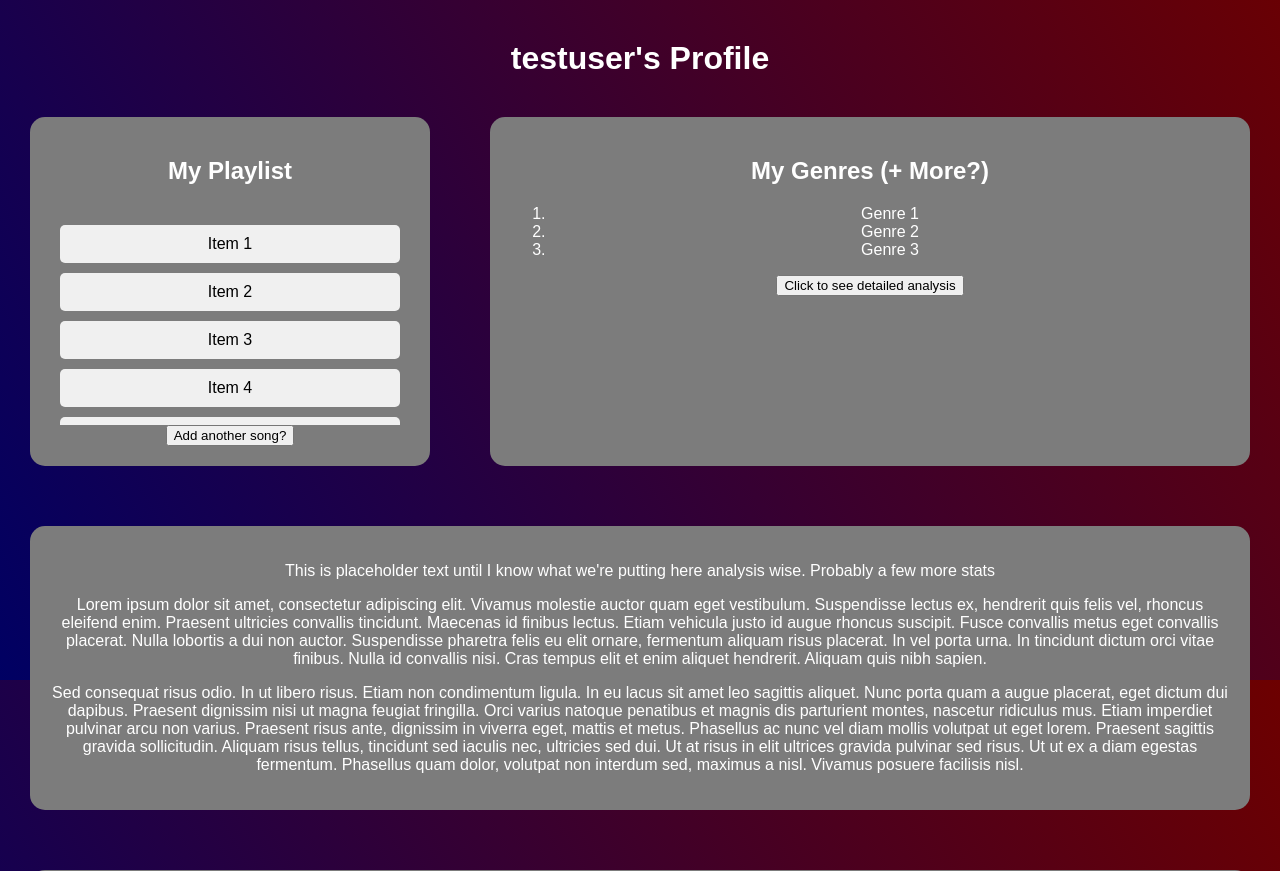
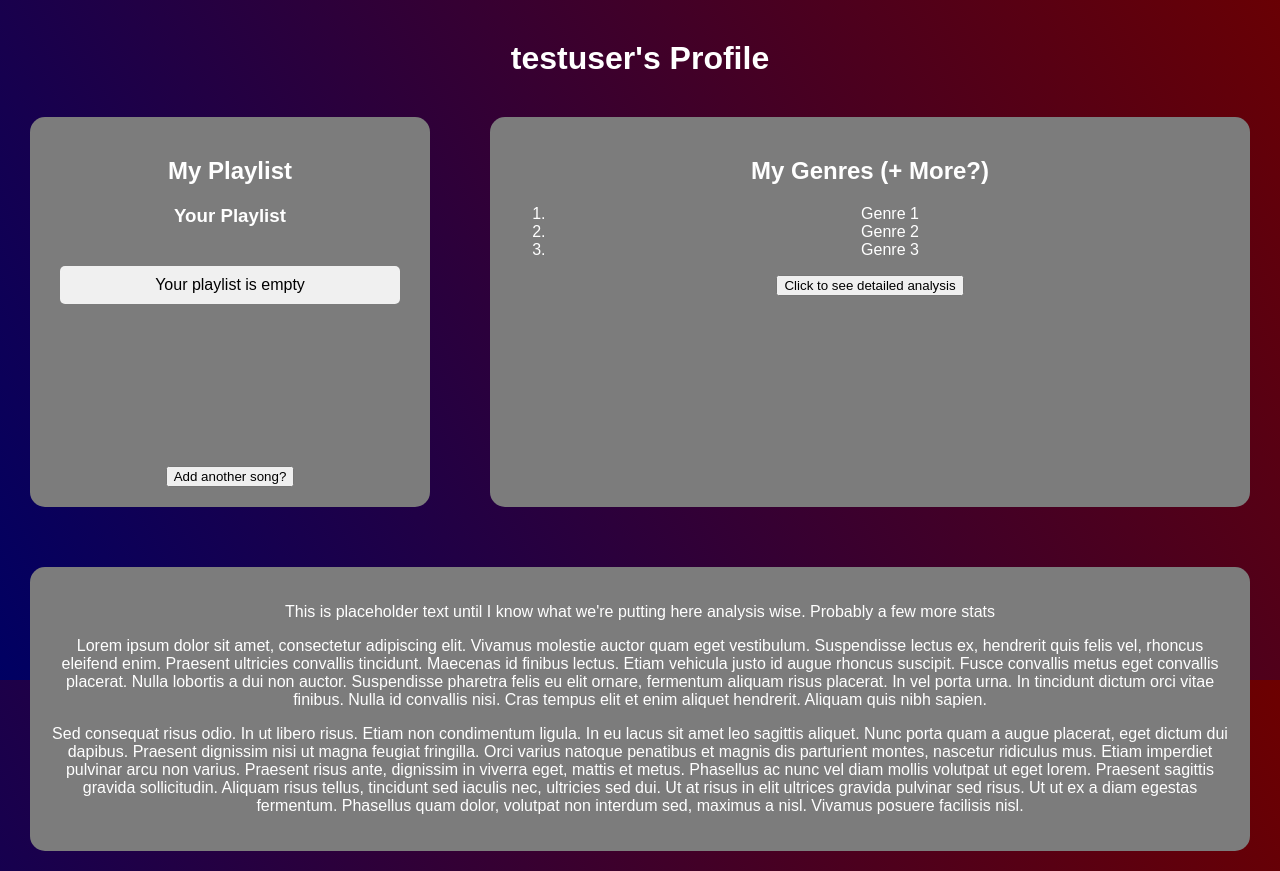
Before and after one commit to Milooooo20/CITS3403_Project-Group76, a Flask app: template local setup/app/templates/profile.html in a window 1280 px wide. Shown: the part 120-991 px from the top of the page. Run offline with Flask 3, Linux system fonts and the light colour scheme; the template is opened without the code that fills it: values that come from a table or form of the project are taken from there, others are empty; grey boxes labelled with a size stand in for pictures from a placeholder-image service; some libraries are stand-ins or nearby versions.

Commit message:
Update profile.html
Replaced song placeholders with the actual songs.

```diff
--- a/local setup/app/templates/profile.html
+++ b/local setup/app/templates/profile.html
@@ -113,18 +113,21 @@
     <div class="container">
         <div class="left">
             <h2>My Playlist</h2>
-            <div class="scroll-container-vertical">
-                <div class="item">Item 1</div>
-                <div class="item">Item 2</div>
-                <div class="item">Item 3</div>
-                <div class="item">Item 4</div>
-                <div class="item">Item 5</div>
-                <div class="item">Item 6</div>
-                <div class="item">Item 7</div>
-                <div class="item">Item 8</div>
-                <div class="item">Item 9</div>
-              </div>
-              <button onclick="window.location.href='edit_playlist.html'">Add another song?</button>
+            <h3>Your Playlist</h3>
+                <div class="scroll-container-vertical" id="playlist-container">
+                {% if songs %}
+                    {% for song in songs %}
+                    <div class="item song-item" data-id="{{ song.id }}">
+                        <span class="song-title">{{ song.title }}</span> - <span class="song-artist">{{ song.artist }}</span>
+                    </div>
+                    {% endfor %}
+                {% else %}
+                    <div class="item empty-playlist">Your playlist is empty</div>
+                {% endif %}
+                </div>
+                <div class="playlist-actions">
+                <button onclick="window.location.href='edit_playlist.html'">Add another song?</button>
+                </div>
         </div>
         <div class="right">
             <h2>My Genres (+ More?)</h2>
```
